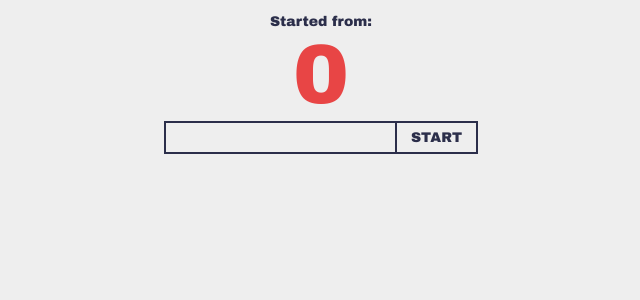
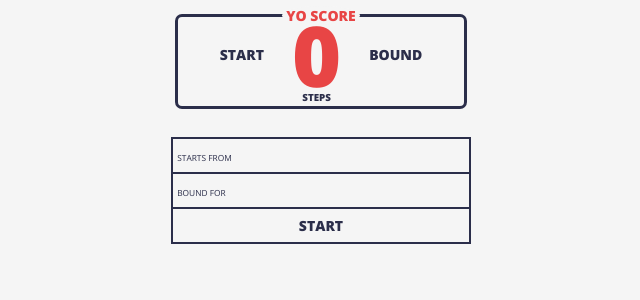
Before and after one commit to duerdod/wikipedia-destinations, a React (Create React App) app: page / in a window 1280 px wide. Shown: the top 300 px of the page, without its empty margins (319-959 px from the left). Built offline with nearby package versions, Linux system fonts and the light colour scheme.

Commit message:
some styling

```diff
--- a/public/index.html
+++ b/public/index.html
@@ -10,6 +10,11 @@
 
     <link rel="manifest" href="%PUBLIC_URL%/manifest.json" />
 
+    <link
+      href="https://fonts.googleapis.com/css?family=Open+Sans:400,800&display=swap"
+      rel="stylesheet"
+    />
+
     <title>Wikidestinations</title>
   </head>
   <body>
--- a/src/App.js
+++ b/src/App.js
@@ -11,7 +11,7 @@ const Container = styled.section`
   background: inherit;
   padding: 1rem 2rem;
   @media screen and (max-width: 40em) {
-    padding: 0;
+    padding: 2rem 0.5rem;
   }
 `;
 
@@ -19,15 +19,15 @@ function App() {
   return (
     <ThemeProvider theme={theme}>
       <Reset />
-      <StatsProvider>
-        <Router>
+      <Router>
+        <StatsProvider>
           <Container>
             <Stats />
             <Route path={'/wiki/:article'} component={Article} />
             <Route path={'/'} component={StartForm} />
           </Container>
-        </Router>
-      </StatsProvider>
+        </StatsProvider>
+      </Router>
     </ThemeProvider>
   );
 }
--- a/src/Theme.js
+++ b/src/Theme.js
@@ -2,7 +2,7 @@ import { createGlobalStyle } from 'styled-components';
 
 const theme = {
   black: '#383838',
-  background: '#eeeeee',
+  background: '#f5f5f5',
   color: {
     greyish: '#2b2e4a',
     blue: '#1089ff',
@@ -20,7 +20,8 @@ const theme = {
   },
   transition: '.4s ease',
   isMobile: '@media screen and (max-width: 52em)',
-  titleFont: 'Arial Black, sans-serif'
+  titleFont: 'Open Sans, Arial Black, sans-serif',
+  font: 'Open Sans, Arial Black, sans-serif'
 };
 
 export const Reset = createGlobalStyle`
@@ -33,6 +34,9 @@ export const Reset = createGlobalStyle`
     padding: 0;
     margin: 0;
     overflow-x: hidden;
+    * {
+      box-sizing: border-box;
+    }
   }
   html {
     text-rendering: optimizeLegibility;
--- a/src/components/Article.js
+++ b/src/components/Article.js
@@ -1,6 +1,6 @@
-import React, { useRef, useContext } from 'react';
+import React, { useRef, useContext, useEffect } from 'react';
 import styled from 'styled-components';
-import { useParams } from 'react-router-dom';
+import { useParams, Redirect, useLocation } from 'react-router-dom';
 import useWikiFetch from '../hooks/useWikiFetch';
 import useLinkMimic from '../hooks/useLinkMimic';
 import { StatsContext } from './StatsProvider';
@@ -73,9 +73,12 @@ const LoadingComponenet = () => (
   </>
 );
 
+const isDev = process.env.NODE_ENV === 'development';
+
 const Article = () => {
   const { article } = useParams();
-  const { incrementSteps } = useContext(StatsContext);
+  const location = useLocation();
+  const { incrementSteps, shouldRedirectToStart } = useContext(StatsContext);
   const { loading, content, displaytitle } = useWikiFetch(article);
   const articleRef = useRef();
 
@@ -83,8 +86,17 @@ const Article = () => {
     ref: articleRef,
     className: 'fetched-article',
     loading,
-    fn: incrementSteps
+    fn: null
   });
+
+  // eslint-disable-next-line
+  useEffect(() => incrementSteps, [location.pathname]);
+
+  if (!isDev) {
+    if (shouldRedirectToStart) {
+      return <Redirect to="/" />;
+    }
+  }
 
   return (
     <Container ref={articleRef}>
--- a/src/components/StartForm.js
+++ b/src/components/StartForm.js
@@ -1,21 +1,23 @@
-import React, { useState, useContext } from 'react';
+import React, { useReducer, useContext } from 'react';
 import styled from 'styled-components';
 import { useHistory, useLocation } from 'react-router-dom';
 import { StatsContext } from './StatsProvider';
 import theme from '../Theme';
 
 const Form = styled.form`
-  display: flex;
-  justify-content: center;
+  margin: 0 auto;
+  width: 100%;
+  max-width: 300px;
 
   input,
   button {
     color: ${theme.color.greyish};
     border: 2px solid ${theme.color.greyish};
-    padding: 0.5rem 1rem;
+    padding: 0.5rem 0.3rem;
     font-family: ${theme.titleFont};
     font-size: ${theme.fontSize.normal};
     transition: all ${p => p.theme.transition};
+    width: 100%;
   }
   @media screen and (max-width: 40em) {
     display: block;
@@ -23,24 +25,40 @@ const Form = styled.form`
     input,
     button {
       display: block;
-      width: 100%;
     }
     button {
-      margin-top: -2px;
     }
   }
 `;
 
 const Input = styled.input`
   background: ${theme.background};
+  display: block;
+
+  &:last-of-type {
+    margin-top: -2px;
+  }
+
   &:focus {
     background: #ffffff;
+    &::placeholder {
+      color: ${theme.color.greyish};
+      opacity: 0.2;
+    }
+  }
+
+  &::placeholder {
+    color: ${theme.color.greyish};
+    font-size: 0.6rem;
+    text-transform: uppercase;
+    opacity: 1;
   }
 `;
 
 const Button = styled.button`
-  margin-left: -2px;
+  margin-top: -2px;
   text-transform: uppercase;
+  font-weight: 800;
   cursor: pointer;
   &:hover {
     color: ${theme.background};
@@ -56,21 +74,33 @@ function inputFormatter(rawInput) {
 
 const showFormOn = ['/', '/wiki', '/wiki/'];
 
-const StartFrom = () => {
-  const [rawInput, setInputValue] = useState('');
-  const { setStartedFrom } = useContext(StatsContext);
+function formReducer(state, action) {
+  switch (action.type) {
+    case 'START':
+      const { start } = action;
+      return { ...state, start };
+    case 'DESTINATION':
+      const { destination } = action;
+      return { ...state, destination };
+    default:
+      return state;
+  }
+}
+
+const StartForm = () => {
+  const { setDestinations, initDestinations, checkValid } = useContext(
+    StatsContext
+  );
+  const [raw, dispatch] = useReducer(formReducer, initDestinations);
+
   const location = useLocation();
   const { push } = useHistory();
 
-  const handleChange = e => {
-    const { value } = e.target;
-    setInputValue(value);
-  };
-
   const handleSubmit = e => {
-    const formattedInput = inputFormatter(rawInput);
-    setStartedFrom(rawInput);
     e.preventDefault();
+    if (!checkValid) return false;
+    const formattedInput = inputFormatter(raw.start);
+    setDestinations(raw);
     push({
       pathname: `/wiki/${formattedInput}`
     });
@@ -79,11 +109,26 @@ const StartFrom = () => {
   return (
     showFormOn.includes(location.pathname) && (
       <Form onSubmit={handleSubmit}>
-        <Input type="text" onChange={handleChange} />
+        <Input
+          required
+          name="start"
+          placeholder="Starts from"
+          type="text"
+          onChange={e => dispatch({ type: 'START', start: e.target.value })}
+        />
+        <Input
+          required
+          name="destination"
+          placeholder="Bound for"
+          type="text"
+          onChange={e =>
+            dispatch({ type: 'DESTINATION', destination: e.target.value })
+          }
+        />
         <Button type="submit">Start</Button>
       </Form>
     )
   );
 };
 
-export default StartFrom;
+export default StartForm;
--- a/src/components/Stats.js
+++ b/src/components/Stats.js
@@ -3,34 +3,94 @@ import styled from 'styled-components';
 import { StatsContext } from './StatsProvider';
 import theme from '../Theme';
 
-const StepContainer = styled.div`
+const OuterContainer = styled.section`
+  margin-bottom: 2rem;
+  display: flex;
+  justify-content: center;
+`;
+
+const InnerContainer = styled.div`
+  border: 3px solid ${p => p.theme.color.greyish};
+  border-radius: 7px;
+  padding: 2rem 2rem 3rem 2rem;
+  max-width: 420px;
+
+  display: flex;
+  justify-content: space-around;
+  align-items: center;
+  position: relative;
+
+  &:before {
+    display: inline-block;
+    content: '${p => p.title}';
+    position: absolute;
+    font-family: ${theme.titleFont};
+    color: ${theme.color.red};
+    background: ${theme.background};
+    text-transform: uppercase;
+    font-weight: 800;
+    top: -11px;
+    border-radius: 100%;
+    padding: 0 0.3rem;
+  }
+
   h2,
   h3 {
     font-family: ${theme.titleFont};
     color: ${theme.color.red};
     text-align: center;
+    text-transform: uppercase;
+    font-weight: 800;
   }
 `;
 
-const StartFrom = styled.h3`
+const Destinations = styled.h3`
   font-size: 1rem;
+  padding: 0 1rem;
   && {
     color: ${theme.color.greyish};
   }
 `;
 
+const Destination = styled.div``;
+
 const Step = styled.h2`
   font-size: 6rem;
+  padding: 0 1rem;
+  line-height: 0;
+  position: relative;
+  &:after {
+    display: block;
+    content: 'Steps';
+    font-size: 0.7rem;
+    color: ${theme.color.greyish};
+    position: absolute;
+    top: 43px;
+    left: 50%;
+    transform: translateX(-50%);
+  }
 `;
 
 const Stats = () => {
-  const { steps, startedFrom } = useContext(StatsContext);
+  const {
+    steps,
+    destinations: { start, destination }
+  } = useContext(StatsContext);
 
   return (
-    <StepContainer>
-      <StartFrom>Started from: {startedFrom}</StartFrom>
-      <Step>{steps}</Step>
-    </StepContainer>
+    <OuterContainer>
+      <InnerContainer title="Yo Score">
+        <Destinations>
+          Start
+          <Destination>{start}</Destination>
+        </Destinations>
+        <Step>{steps}</Step>
+        <Destinations>
+          Bound
+          <Destination>{destination}</Destination>
+        </Destinations>
+      </InnerContainer>
+    </OuterContainer>
   );
 };
 
--- a/src/components/StatsProvider.js
+++ b/src/components/StatsProvider.js
@@ -1,24 +1,40 @@
-import React, { createContext, useState } from 'react';
+import React, { createContext, useState, useEffect } from 'react';
+import { useLocation } from 'react-router-dom';
 
 const StatsContext = createContext();
+
+const initDestinations = { start: '', destination: '' };
 
 function StatsProvider({ children }) {
   const [steps, setStep] = useState(0);
   const [crumbs, setCrumbs] = useState({});
-  const [startedFrom, setStartedFrom] = useState('');
-  function incrementSteps() {
-    setStep(step => step + 1);
-  }
+  const [shouldRedirectToStart, setShouldRedirect] = useState(false);
+  const [destinations, setDestinations] = useState(initDestinations);
+
+  const location = useLocation();
+
+  const incrementSteps = () => setStep(step => step + 1);
+  const checkValid = obj => Object.keys(obj).some(key => obj[key].length < 1);
+
+  useEffect(() => {
+    if (checkValid(destinations) && location.pathname.includes('/wiki')) {
+      return setShouldRedirect(true);
+    }
+    return setShouldRedirect(false);
+  }, [destinations, location.pathname]);
 
   return (
     <StatsContext.Provider
       value={{
         steps,
-        incrementSteps,
         crumbs,
         setCrumbs,
-        startedFrom,
-        setStartedFrom
+        checkValid,
+        destinations,
+        incrementSteps,
+        setDestinations,
+        initDestinations,
+        shouldRedirectToStart
       }}
     >
       {children}
--- a/src/helpers/sanitizeHtml.js
+++ b/src/helpers/sanitizeHtml.js
@@ -1,15 +1,15 @@
 import sanitizeHtml from 'sanitize-html';
 
-const linkRegex = new RegExp(/.php|https|http|:|#|commons/, 'i');
+const linkRegex = new RegExp(/.php|https|http|:|#cite|commons/, 'i');
 const textRegex = new RegExp(/[[\]^]|Contents/, 'i');
 const classRegex = new RegExp(/thumb/, 'i');
 
-const alsoAllow = ['h2'];
+const alsoAllow = ['img', 'h2'];
 
 const sanitize = html =>
   sanitizeHtml(html, {
     allowedTags: [...sanitizeHtml.defaults.allowedTags, ...alsoAllow],
-    allowedAttributes: { '*': ['class', 'href'], 'div': ['style'] },
+    allowedAttributes: { '*': ['class', 'href', 'src'], div: ['style'] },
     allowedClasses: {
       div: ['thumb']
     },
--- a/src/hooks/useWikiFetch.js
+++ b/src/hooks/useWikiFetch.js
@@ -6,6 +6,7 @@ function useWikiFetch(title) {
   const [data, setData] = useState({});
   const [loading, setLoading] = useState(true);
 
+  // Clean up.
   const finalUrl = `https://en.wikipedia.org/w/api.php?action=parse&origin=*&format=json&page=${title}&disabletoc=true&disableeditsection=true&disablestylededuplication=true&prop=text|displaytitle`;
 
   useEffect(() => {
```
Also changed, not shown: src/components/Links.js (deleted, +0 -10 lines).
